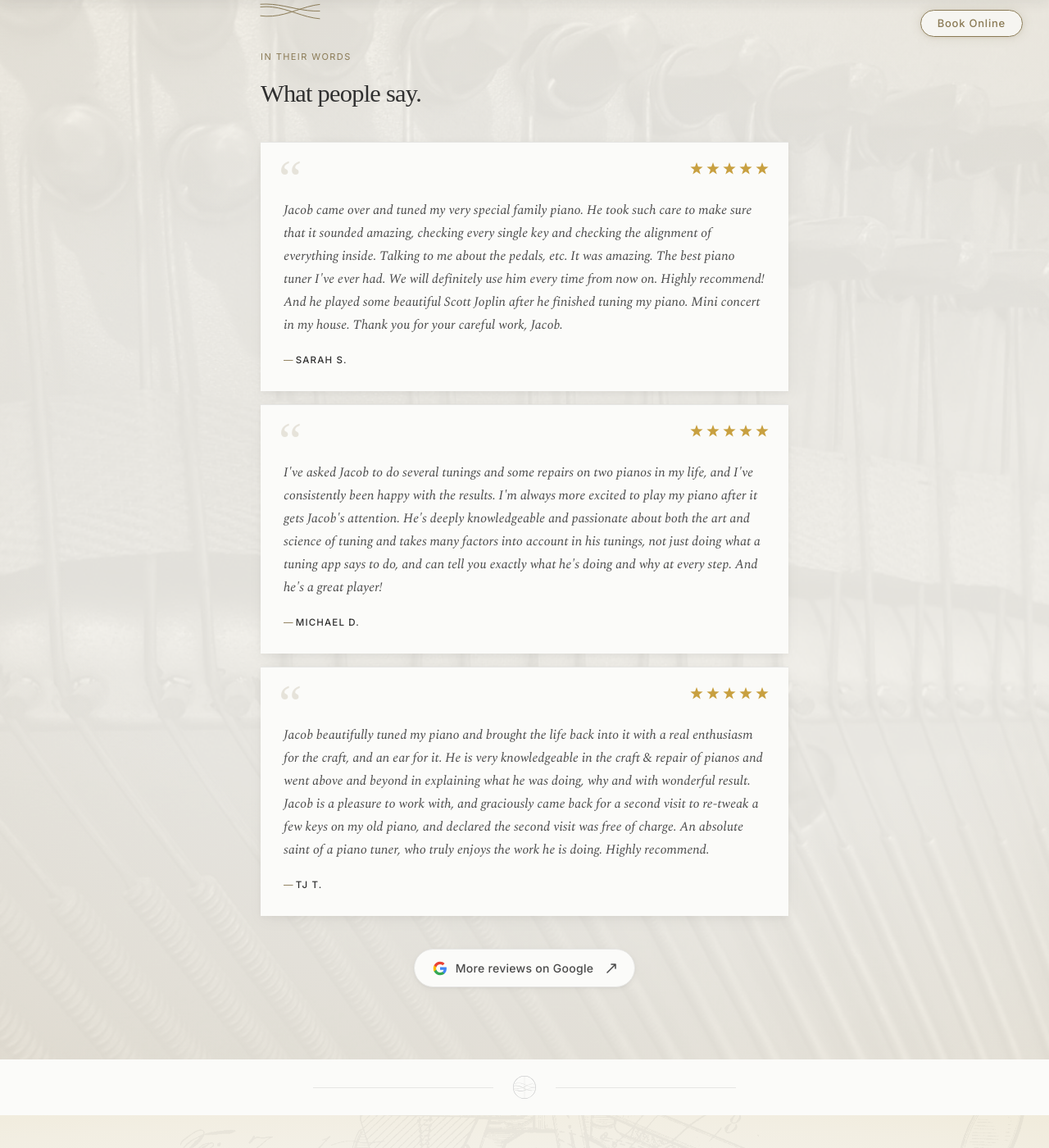
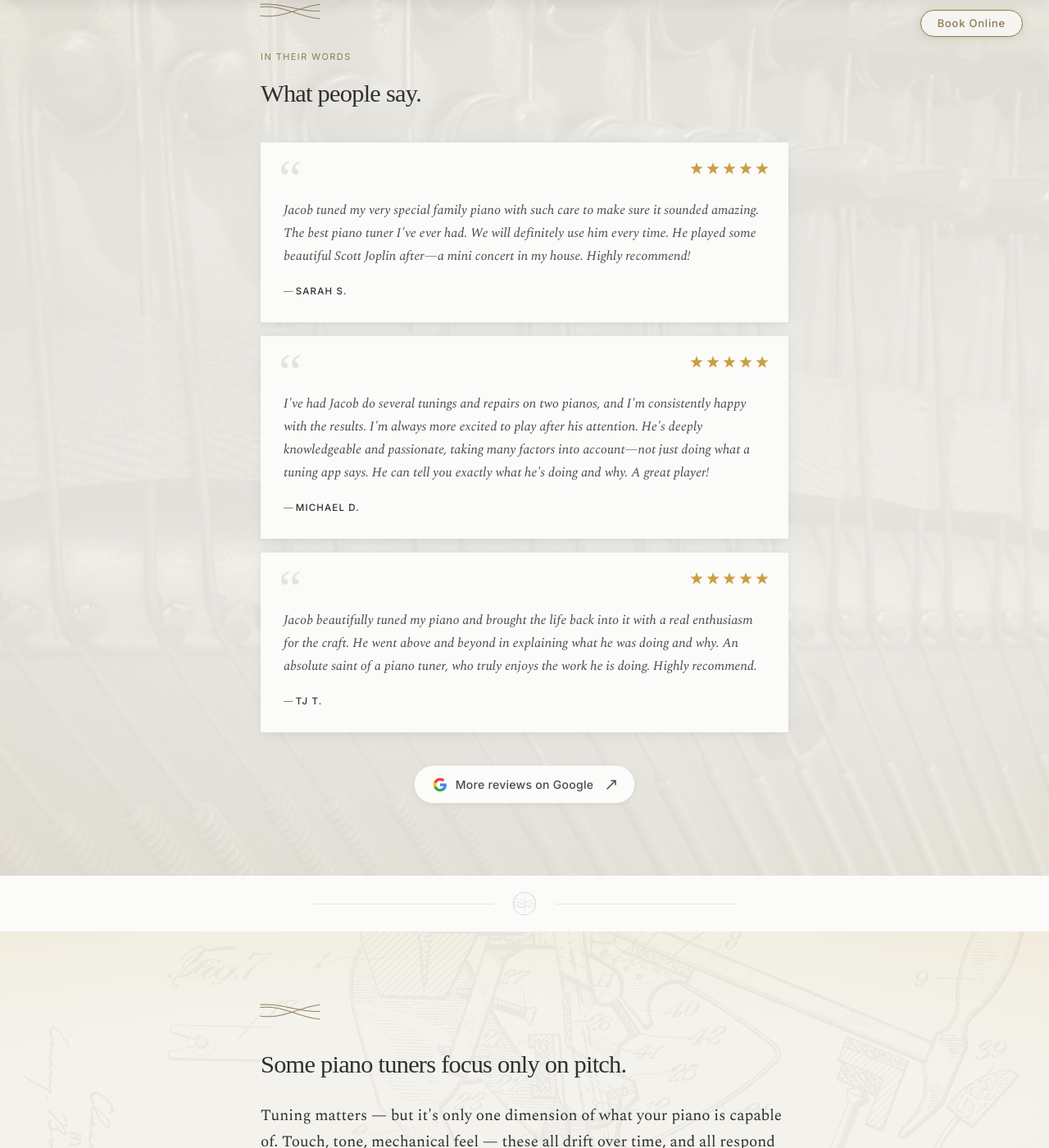
Before and after one commit to jacoblast/jacoblast.github.io, a Jekyll site: the page built from index.html, in a window 1280 px wide and 1400 px high, scrolled down 3321 px. Shown: the whole window at 82% size. Built offline with Jekyll 4.4.1, drawn with Linux system fonts in a browser that asks for light colours; some web fonts are replaced.

Commit message:
Trim testimonials for punchiness — keep original wording
- Sarah S.: ~50 words (was 77)
- Michael D.: ~45 words (was 82)
- TJ T.: ~40 words (was 85), preserved 'absolute saint' line
- Removed redundancy while maintaining key phrases

```diff
--- a/_data/testimonials.yml
+++ b/_data/testimonials.yml
@@ -1,9 +1,9 @@
 - name: "Sarah S."
-  text: "Jacob came over and tuned my very special family piano. He took such care to make sure that it sounded amazing, checking every single key and checking the alignment of everything inside. Talking to me about the pedals, etc. It was amazing. The best piano tuner I've ever had. We will definitely use him every time from now on. Highly recommend! And he played some beautiful Scott Joplin after he finished tuning my piano. Mini concert in my house. Thank you for your careful work, Jacob."
+  text: "Jacob tuned my very special family piano with such care to make sure it sounded amazing. The best piano tuner I've ever had. We will definitely use him every time. He played some beautiful Scott Joplin after—a mini concert in my house. Highly recommend!"
   date: "March 2026"
 
 - name: "Michael D."
-  text: "I've asked Jacob to do several tunings and some repairs on two pianos in my life, and I've consistently been happy with the results. I'm always more excited to play my piano after it gets Jacob's attention. He's deeply knowledgeable and passionate about both the art and science of tuning and takes many factors into account in his tunings, not just doing what a tuning app says to do, and can tell you exactly what he's doing and why at every step. And he's a great player!"
+  text: "I've had Jacob do several tunings and repairs on two pianos, and I'm consistently happy with the results. I'm always more excited to play after his attention. He's deeply knowledgeable and passionate, taking many factors into account—not just doing what a tuning app says. He can tell you exactly what he's doing and why. A great player!"
   date: "March 2026"
 
 # - name: "Lisa S."
@@ -11,5 +11,5 @@
   # date: "March 2026"
 
 - name: "TJ T."
-  text: "Jacob beautifully tuned my piano and brought the life back into it with a real enthusiasm for the craft, and an ear for it. He is very knowledgeable in the craft & repair of pianos and went above and beyond in explaining what he was doing, why and with wonderful result. Jacob is a pleasure to work with, and graciously came back for a second visit to re-tweak a few keys on my old piano, and declared the second visit was free of charge. An absolute saint of a piano tuner, who truly enjoys the work he is doing. Highly recommend."
+  text: "Jacob beautifully tuned my piano and brought the life back into it with a real enthusiasm for the craft. He went above and beyond in explaining what he was doing and why. An absolute saint of a piano tuner, who truly enjoys the work he is doing. Highly recommend."
   date: "March 2026"
```
